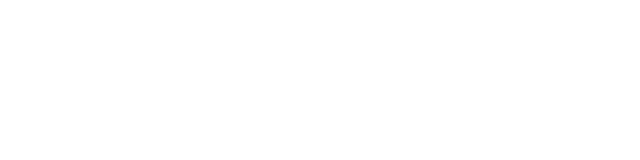
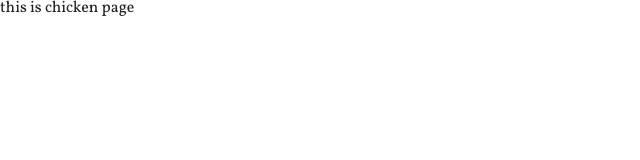
Before and after one commit to vince19972/Chicken-Parrot-Sparrow, a Vue app: page /chicken in a window 1280 px wide. Shown: the top 160 px of the page, without its empty margins (0-640 px from the left). Built offline with nearby package versions, Linux system fonts and the light colour scheme.

Commit message:
[chicken] add chicken route

```diff
--- a/src/router/index.ts
+++ b/src/router/index.ts
@@ -1,6 +1,7 @@
 import Vue from "vue";
 import VueRouter from "vue-router";
 import Home from "../views/Home.vue";
+import Chicken from "../views/Chicken.vue";
 
 Vue.use(VueRouter);
 
@@ -9,6 +10,11 @@
     path: "/",
     name: "Home",
     component: Home
+  },
+  {
+    path: "/chicken",
+    name: "Chicken",
+    component: Chicken
   },
   {
     path: "/about",
--- /dev/null
+++ b/src/views/Chicken.vue
@@ -0,0 +1,22 @@
+<template>
+  <div class="chicken">
+    this is chicken page
+    <!-- <OpeningSection /> -->
+  </div>
+</template>
+
+<script lang="ts">
+import { Component, Vue } from "vue-property-decorator";
+import OpeningSection from "@/components/sections/OpeningSection.vue";
+
+@Component({
+  components: {
+    OpeningSection
+  }
+})
+export default class Chicken extends Vue {
+  components: {
+    OpeningSection;
+  };
+}
+</script>
```
